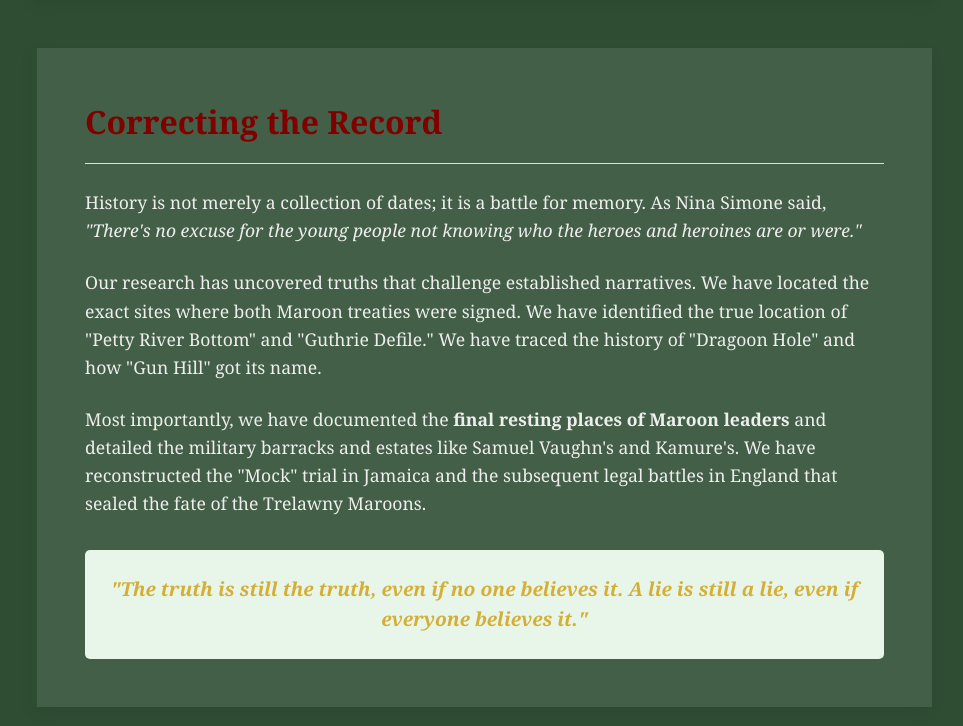
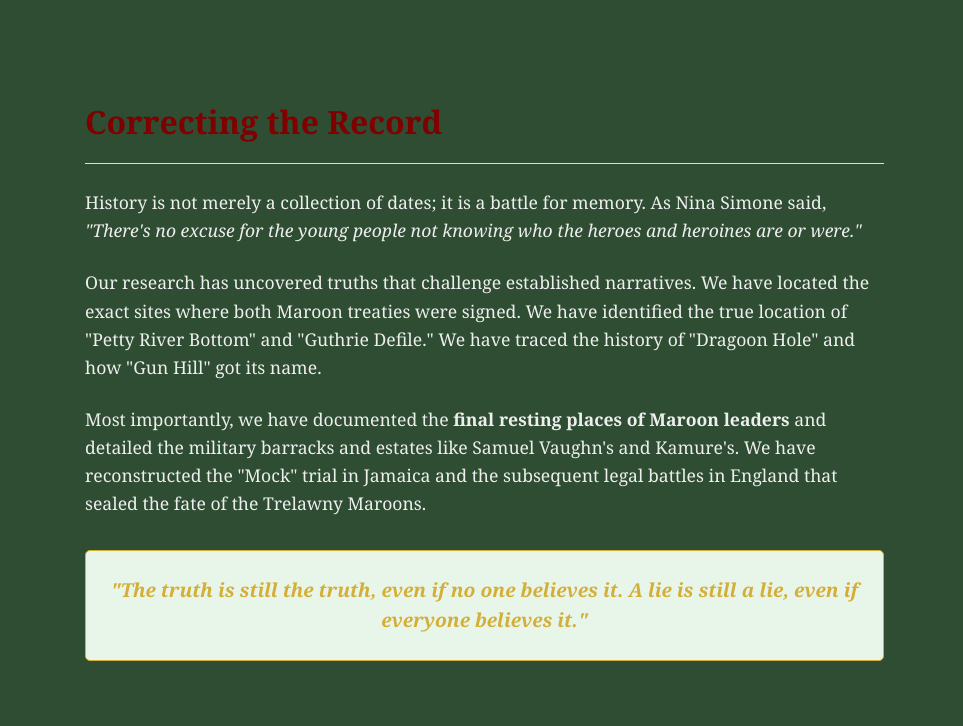
Before and after one commit to dcfarquharson-eng/TrelawnyTown, a plain HTML site: page about.html in a window 1280 px wide. Shown: the part 1014-1740 px from the top of the page, without its empty margins (158-1121 px from the left). Drawn offline with Linux system fonts and the light colour scheme.

Commit message:
Update about.html

```diff
--- a/about.html
+++ b/about.html
@@ -111,12 +111,11 @@
         }
 
         .text-block {
-            background: rgba(253, 251, 247, 0.1);
+            background: transparent;
             color: #fff;
             padding: 3rem;
             margin-bottom: 3rem;
             border-left: 5px solid var(--maroon-red);
-            box-shadow: 0 5px 15px rgba(0, 0, 0, 0.05);
         }
 
         h2 {
@@ -141,9 +140,10 @@
             font-size: 1.2rem;
             margin-top: 2rem;
             padding: 2rem;
-            background: rgba(255, 255, 255, 0.1);
+            background: transparent;
             border-radius: 5px;
             color: var(--gold-accent);
+            border: 1px solid var(--gold-accent);
         }
 
         /* FOOTER */
```
